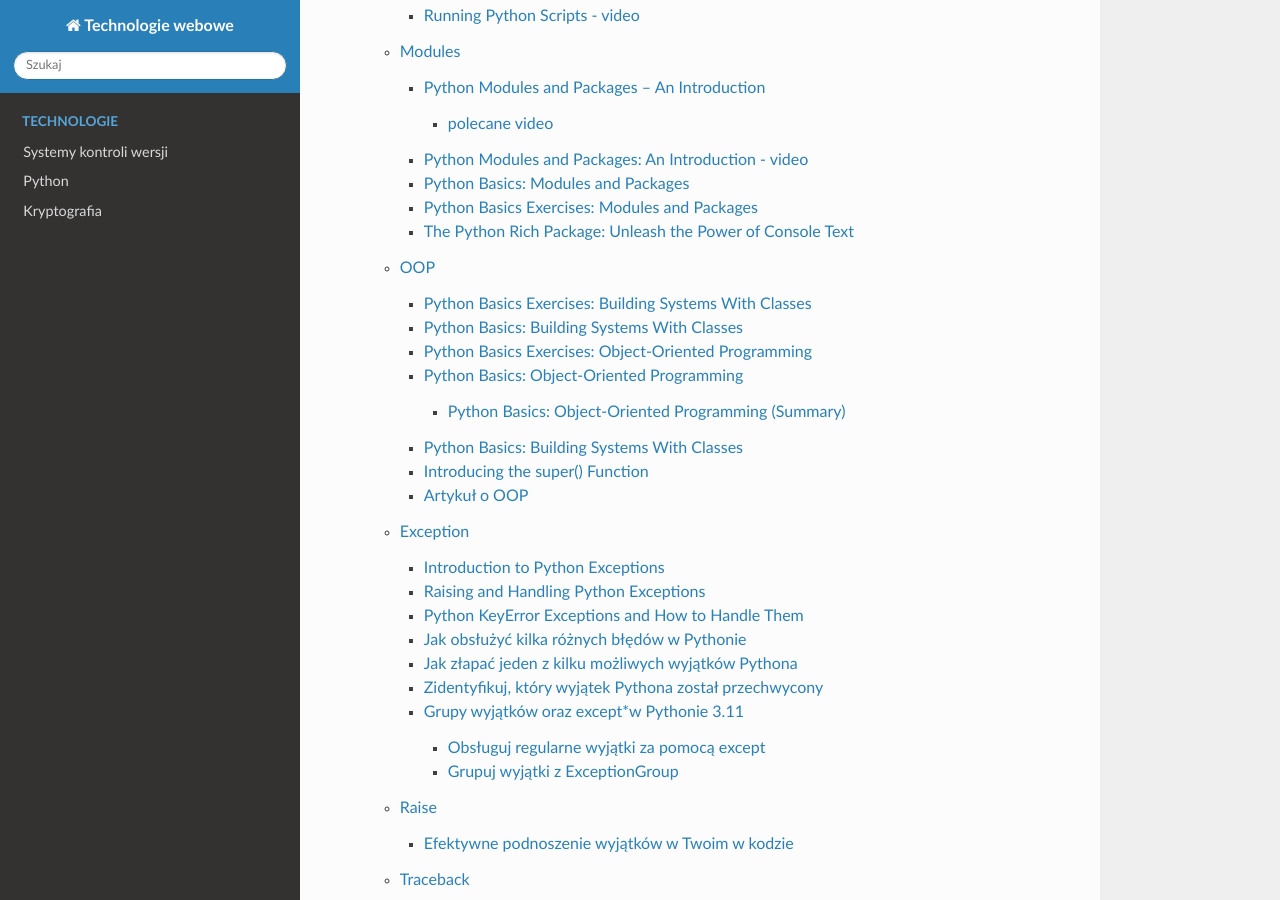
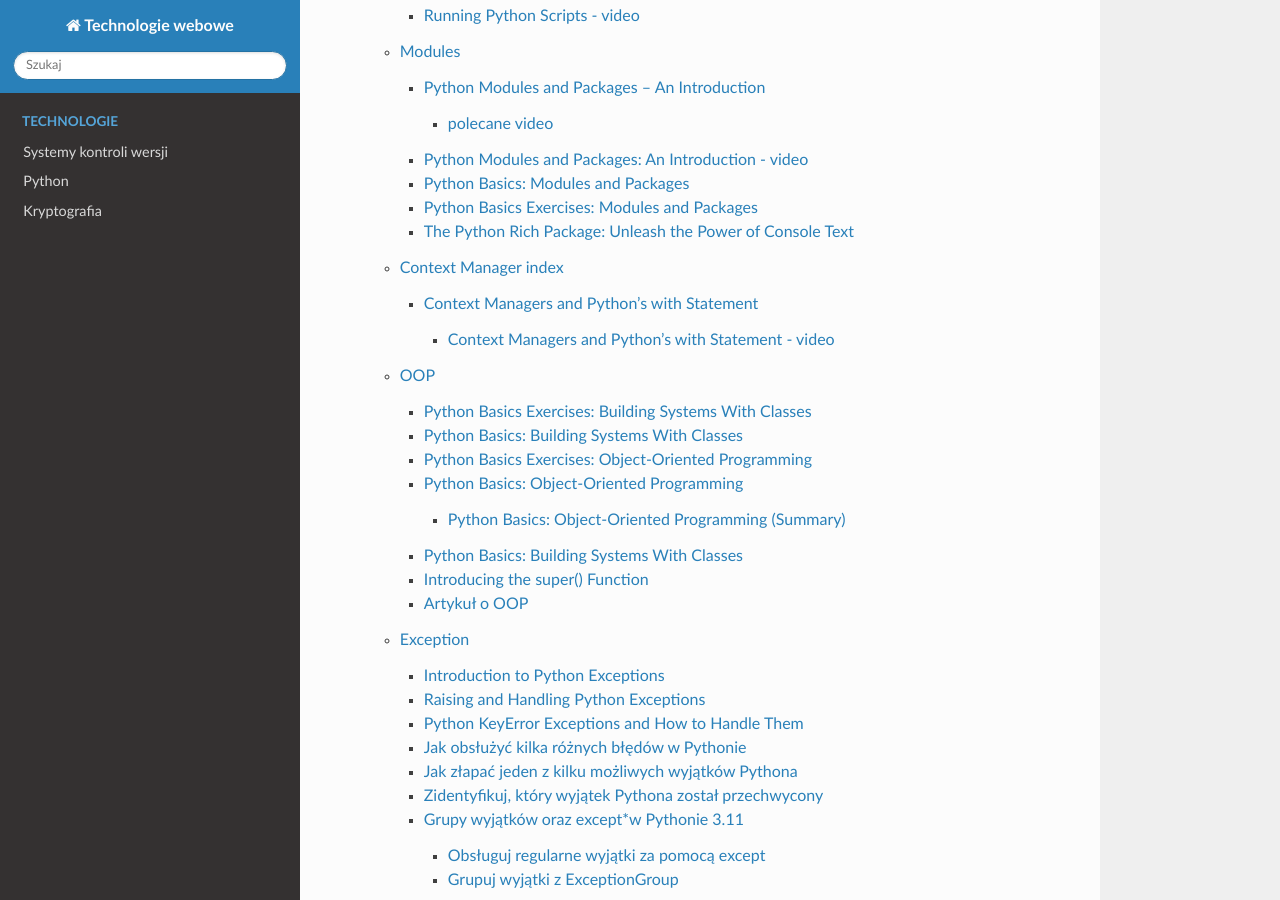
Before and after one commit to limielski/UsingSphinx, a Sphinx documentation site: the page built from docs/source/index.rst, in a window 1280 px wide and 900 px high, scrolled down 2268 px. Built offline with Sphinx 7.4.7 and the Read the Docs theme 2.0.0, drawn with Linux system fonts in a browser that asks for light colours.

Commit message:
add context-manger 2 lekcje

```diff
--- /dev/null
+++ b/docs/source/python/context-manager/cm0-0.rst
@@ -0,0 +1,10 @@
+Context Managers and Python's with Statement
+============================================
+
+by Leodanis Pozo Ramos  Jun 02, 2021
+
+https://realpython.com/python-with-statement/
+
+.. toctree::
+
+   video/cm0-0-video
--- /dev/null
+++ b/docs/source/python/context-manager/index.rst
@@ -0,0 +1,6 @@
+Context Manager index
+=====================
+
+.. toctree::
+
+   cm0-0
--- /dev/null
+++ b/docs/source/python/context-manager/video/cm0-0-video.rst
@@ -0,0 +1,16 @@
+Context Managers and Python's with Statement - video
+====================================================
+
+Christopher Trudeau 7 Lessons  28m
+
+https://realpython.com/courses/with-statement-python/
+
+The with statement in Python is a quite useful tool for properly managing external resources in your programs. It allows you to take advantage of existing context managers to automatically handle the setup and teardown phases whenever you’re dealing with external resources or with operations that require those phases.
+
+What’s a context manager? It’s a block of code that has side effects upon entering and exiting. The context management protocol allows you to create your own context managers so you can customize the way you deal with system resources.
+
+In this video course, you’ll learn:
+
+* How context managers work
+* Some common context managers in the Python standard library
+* How to write a custom context manager
--- a/docs/source/python/index.rst
+++ b/docs/source/python/index.rst
@@ -15,6 +15,7 @@ Python
    string/index
    scripts/index
    modules/index
+   context-manager/index
    OOP/index
    exceptions/index
    raise/index
```
